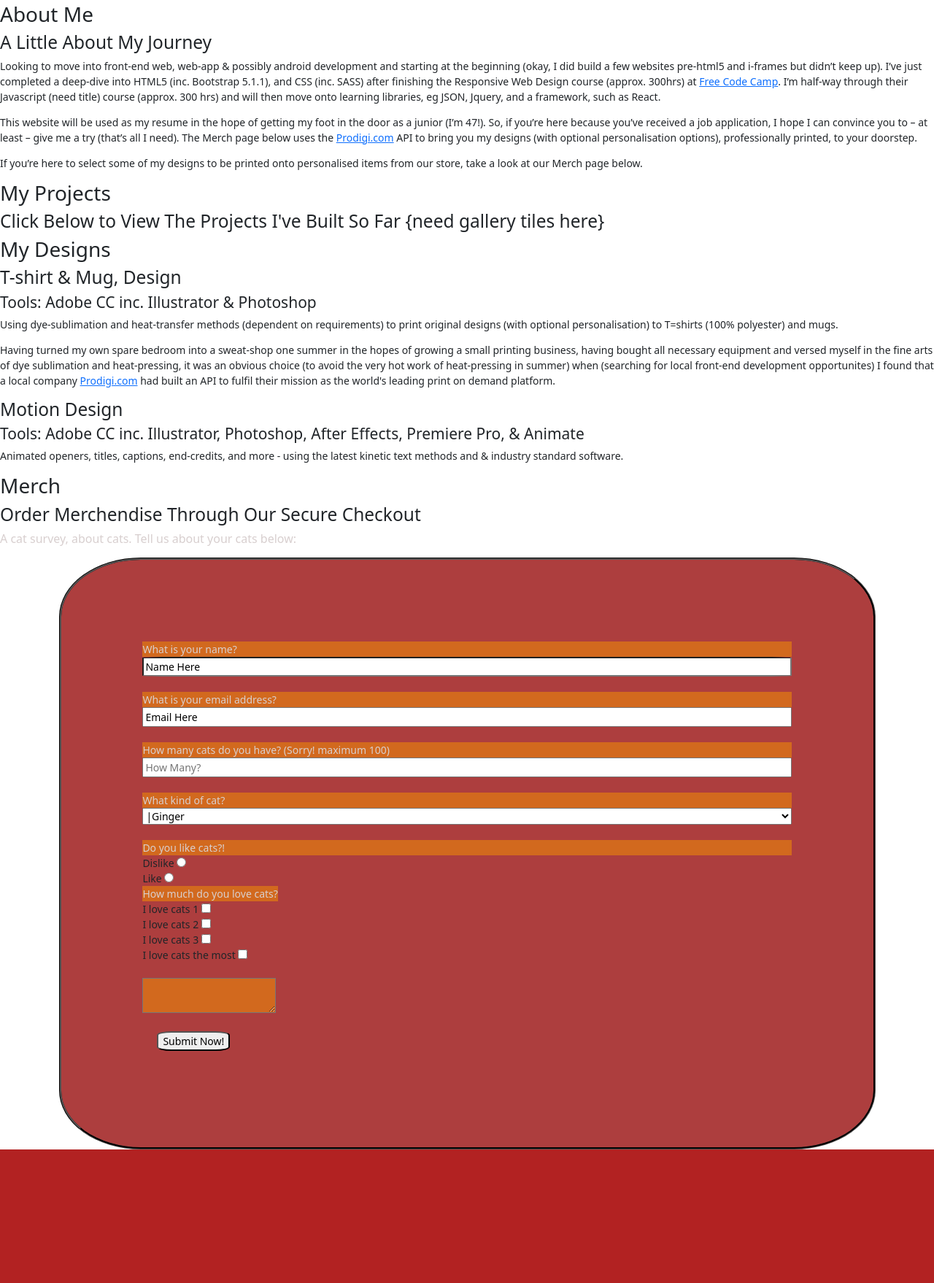
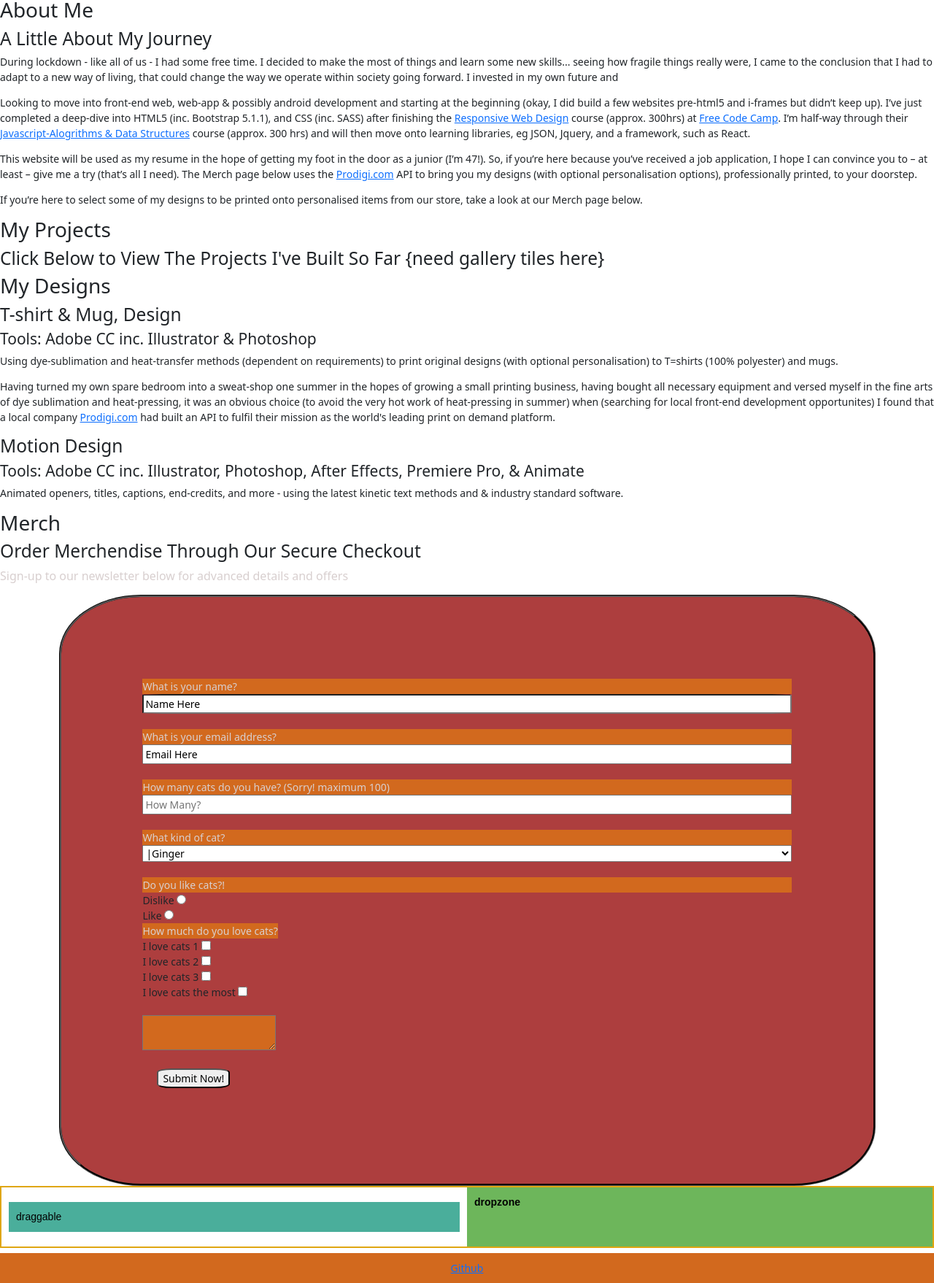
Before and after one commit to billyndroid/real-portfolio, a plain HTML site: page index2.html in a window 1280 px wide. Shown: the part 170-1928 px from the top of the page at 73% size. Before the commit the page ends 1745 px from the top, so only its background shows below. Drawn offline with Linux system fonts and the light colour scheme; a web font is replaced by a local one.

Commit message:
update
text added

```diff
--- a/index2.html
+++ b/index2.html
@@ -12,6 +12,7 @@
 </head>
 <body>
     <main id="fullpage">
+        <header>
         <nav>
             <ul>
               <button> <li><a href="#about_me>">About Me</a> </li> </button>
@@ -23,6 +24,7 @@
             </ul>
             <img id="logo" alt="logo">
         </nav>
+    </header>
         <div>
             <article>
                 <h1 id="title">Welcome to My Portfolio</h1>
@@ -32,8 +34,17 @@
             <article>
                 <h2 id="about_me">About Me</h2>
                 <h3>A Little About My Journey</h3>
+                <p>During lockdown - like all of us - I had some free time. I decided to make the most of things and learn some new skills...
+                    seeing how fragile things really were, I came to the conclusion that I had to adapt to a new way of living, that could change the way we operate within society going forward.
+                    I invested in my own future and
+                </p>
                 <p>
-                    Looking to move into front-end web, web-app & possibly android development and starting at the beginning (okay, I did build a few websites pre-html5 and i-frames but didn’t keep up). I’ve just completed a deep-dive into HTML5 (inc. Bootstrap 5.1.1), and CSS (inc. SASS) after finishing the Responsive Web Design course (approx. 300hrs) at <a href="https://www.freecodecamp.org/"target="_blank" >Free Code Camp</a>. I’m half-way through their Javascript (need title) course (approx. 300 hrs) and will then move onto learning libraries, eg JSON, Jquery, and a framework, such as React.                 </p>
+                    Looking to move into front-end web, web-app & possibly android development and starting at the beginning (okay, I did build a few websites pre-html5 and i-frames but didn’t keep up).
+                    I’ve just completed a deep-dive into HTML5 (inc. Bootstrap 5.1.1), and CSS (inc. SASS)
+                    after finishing the <a href="https://www.freecodecamp.org//certification/billythedroid/responsive-web-design"target="_blank" >Responsive Web Design</a>
+                    course (approx. 300hrs) at <a href="https://www.freecodecamp.org/"target="_blank" >Free Code Camp</a>.
+                    I’m half-way through their  <a href="https://www.freecodecamp.org/learn/javascript-algorithms-and-data-structures/" target="_blank" >Javascript-Alogrithms & Data Structures</a> course (approx. 300 hrs)
+                    and will then move onto learning libraries, eg JSON, Jquery, and a framework, such as React.</p>
             <p>
                 This website will be used as my resume in the hope of getting my foot in the door as a junior (I’m 47!). So, if you’re here because you’ve received a job application, I hope I can convince you to – at least – give me a try (that’s all I need). The <a href="#merch">Merch</a>
 page below uses the <a href="https://www.prodigi.com/"target="_blank" >Prodigi.com</a> API to bring you my designs (with optional personalisation options),  professionally printed, to your doorstep.
@@ -70,7 +81,7 @@ page below uses the <a href="https://www.prodigi.com/"target="_blank" >Prodigi.c
         </div>
         <div>
         <article>
-        <p id="description">A cat survey, about cats. Tell us about your cats below:</p>
+        <p id="description">Sign-up to our newsletter below for advanced details and offers</p>
 <div class="container">
 <form id="survey-form">
     <label for="name" id="name-label">What is your name?</label>
@@ -118,7 +129,30 @@ page below uses the <a href="https://www.prodigi.com/"target="_blank" >Prodigi.c
 </div>
             </article>
         </div>
+          <!--This snippet by https://www.digitalocean.com-->
+          <main id="fullpage">
+            <div class="example-parent">
+                <div class="example-origin">
+                  <div
+                    id="draggable-1"
+                    class="example-draggable"
+                    draggable="true"
+                  >
+                    draggable
+                  </div>
+                </div>
+
+                <div
+                  class="example-dropzone"
+                >
+                  dropzone
+                </div>
+              </div>
+        <footer>
+            <a href=https://github.com/billyndroid>Github</a>
+            </div>
+            </footer">
     </main>
-
+    <script src="scripts/fullpage.min.js"></script>
 </body>
 </html>
```
Also changed, not shown: styles/style.css (line endings or trailing spaces).
